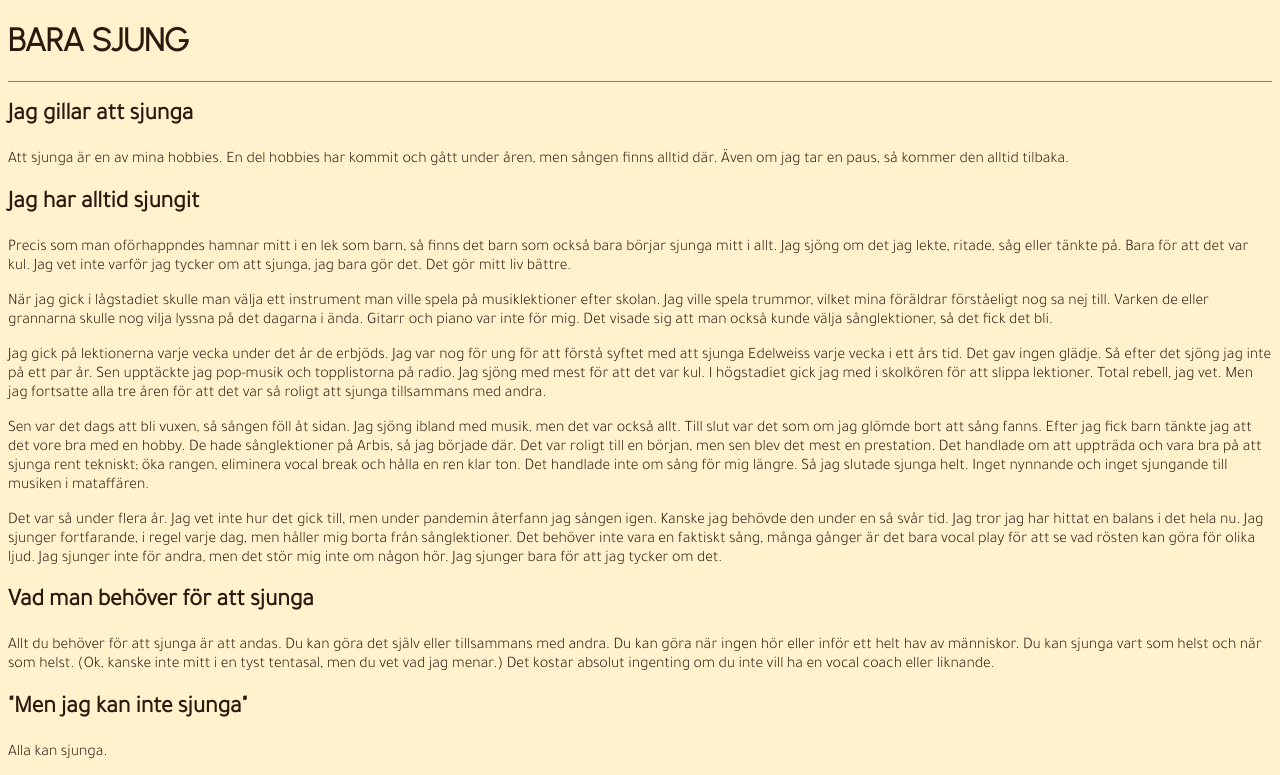
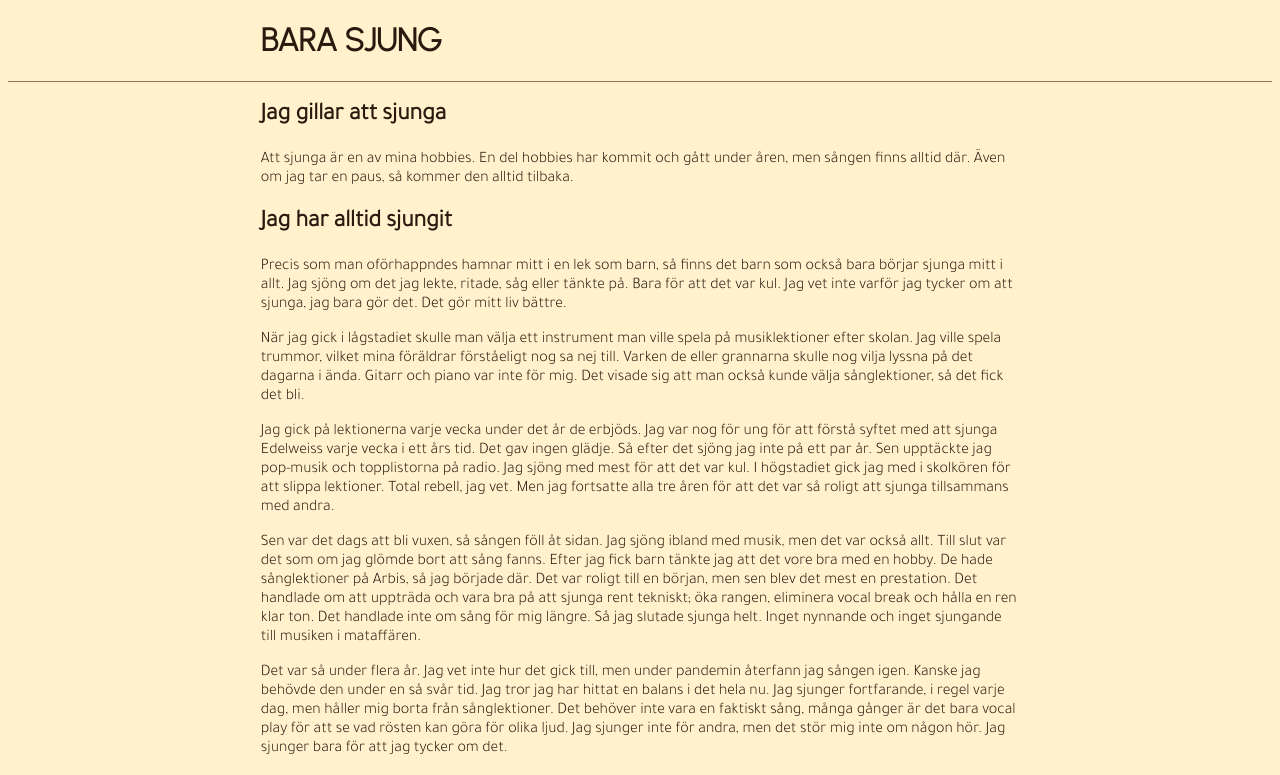
Before and after one commit to jessworks/fed23-arbetsmetodik-min-hobby, a plain HTML site: page index.html in a window 1280 px wide. Shown: the top 775 px of the page. Drawn offline with Linux system fonts and the light colour scheme.

Commit message:
Added padding to header and body

```diff
--- a/style.css
+++ b/style.css
@@ -3,13 +3,16 @@ body {
 }
 
 header {
-    border-bottom: 1px solid #a47551;
+    padding-left: 20%;
     font-family: 'Urbanist', sans-serif;
     text-transform: uppercase;
+    border-bottom: 1px solid #a47551;
 }
 
 main {
     font-family: 'Tajawal', sans-serif;
+    padding-left: 20%;
+    padding-right: 20%;
 }
 
 h1, h2, p {
```
